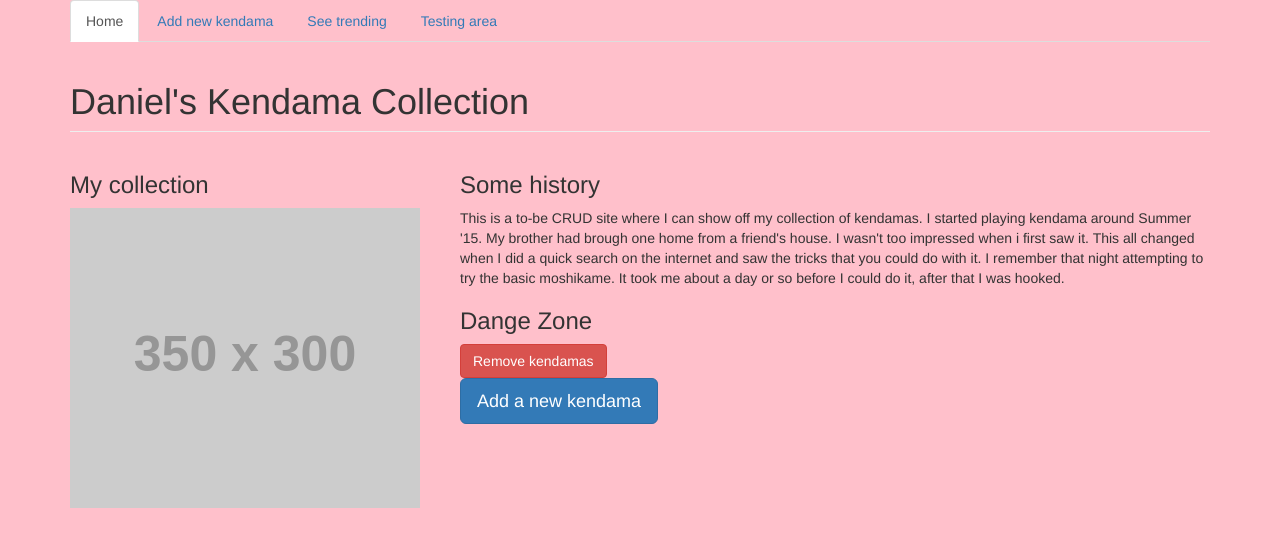
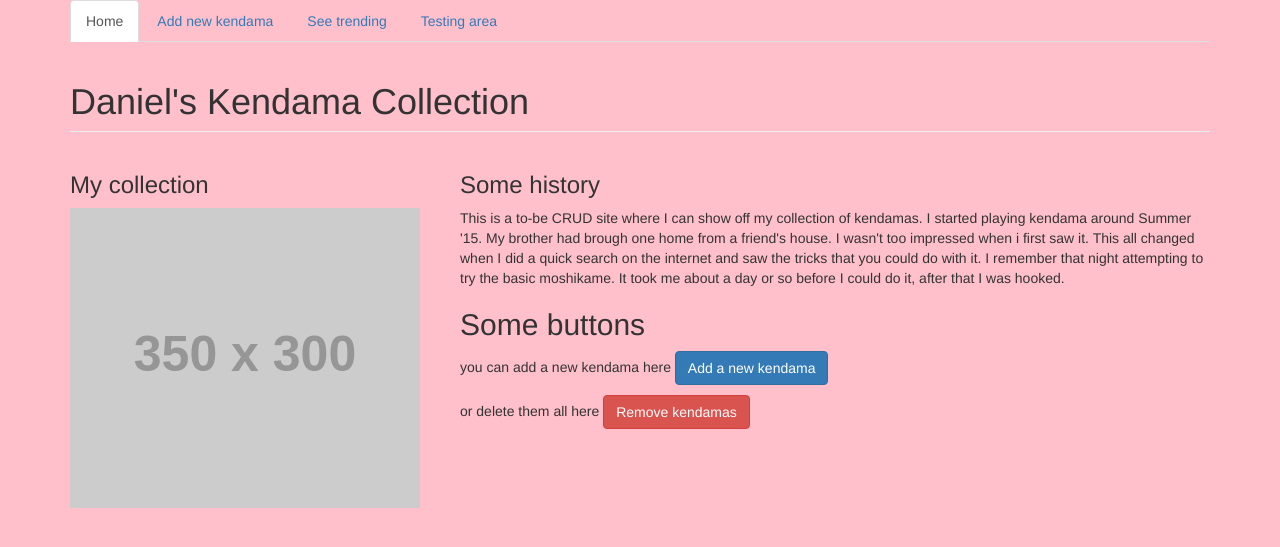
Before and after one commit to danielcodes/kendama-collection, a Flask app: page / in a window 1280 px wide. Shown: the top 547 px of the page. Run offline with Flask 2, Linux system fonts and the light colour scheme; grey boxes labelled with a size stand in for pictures from a placeholder-image service; data that the repository does not hold is empty; some libraries are stand-ins or nearby versions.

Commit message:
reformatted add and delete buttons on UI

```diff
--- a/templates/kendamas.html
+++ b/templates/kendamas.html
@@ -15,15 +15,25 @@
 			  This is a to-be CRUD site where I can show off my collection of kendamas. I started playing kendama around Summer '15. My brother had brough one home from a friend's house. I wasn't too impressed when i first saw it. This all changed when I did a quick search on the internet and saw the tricks that you could do with it. I remember that night attempting to try the basic moshikame. It took me about a day or so before I could do it, after that I was hooked.
 			</p>
 
-			<h3>Dange Zone</h3>
-			<form action="/delete_all" method="POST">
-				<input class="btn btn-primary btn-danger" type="submit" value="Remove kendamas">
-			</form>
+			<h2>Some buttons</h2>
+			<div>
+				<p>
+					you can add a new kendama here
 
-			<!-- Button trigger modal -->
-			<button type="button" class="btn btn-primary btn-lg" data-toggle="modal" data-target="#myModal">
-				Add a new kendama
-			</button>
+					<!-- Button trigger modal -->
+					<button type="button" class="btn btn-primary" data-toggle="modal" data-target="#myModal">
+						Add a new kendama
+					</button>
+				</p>
+
+				<form action="/delete_all" method="POST" class="form-inline">
+					or delete them all here
+					<input class="btn btn-primary btn-danger" type="submit" value="Remove kendamas">
+				</form>
+			</div>
+
+
+
 
 			<!-- Modal -->
 			<div class="modal fade" id="myModal" tabindex="-1" role="dialog" aria-labelledby="myModalLabel">
@@ -33,7 +43,6 @@
 					<div class="modal-content">
 
 						<!--need to have a form being passed here-->
-
 						<div class="modal-header">
 							<button type="button" class="close" data-dismiss="modal" aria-label="Close"><span aria-hidden="true">&times;</span></button>
 							<h4 class="modal-title" id="myModalLabel">Adding a new kendama: </h4>
```
